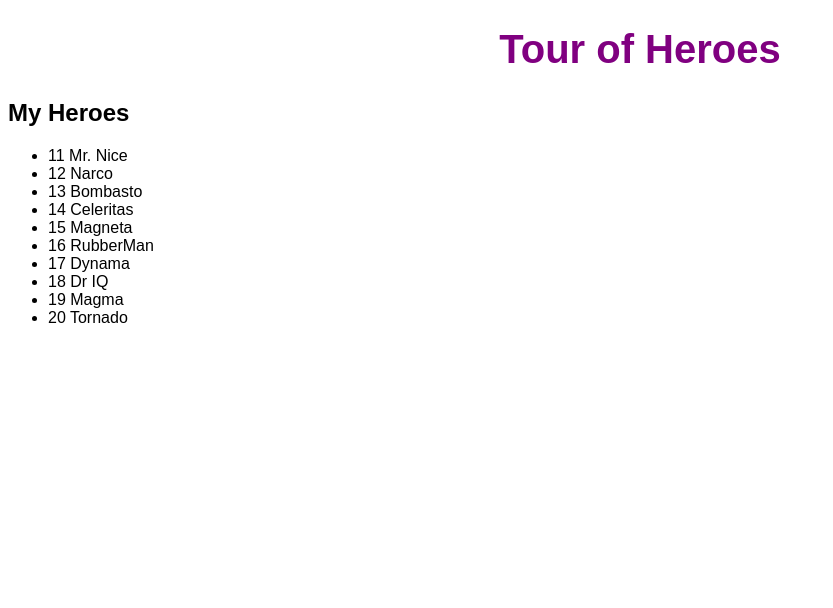
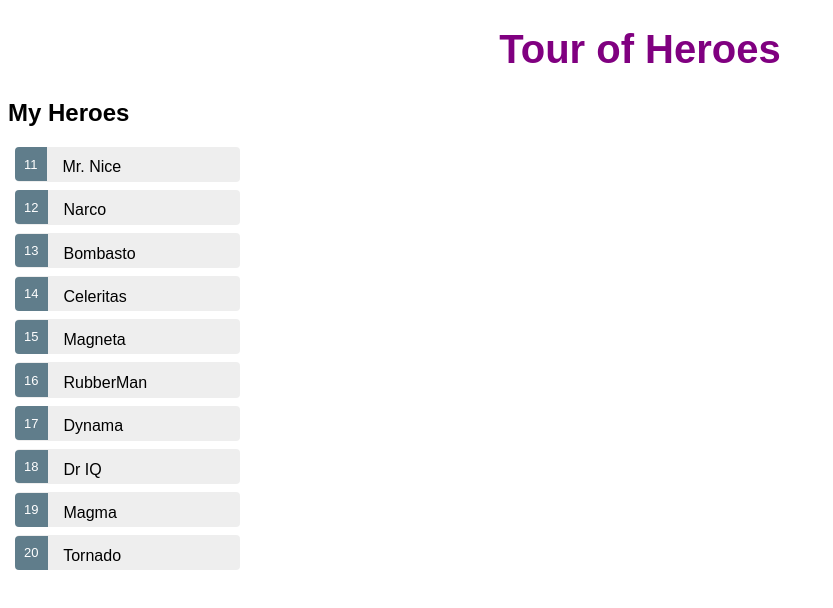
Before and after one commit to JessicaMelero/Tour-of-heroes, an Angular app: page / in a window 1280 px wide. Shown: the top 608 px of the page, without its empty margins (0-833 px from the left). Built offline with nearby package versions, Linux system fonts and the light colour scheme.

Commit message:
Change styles(miss h)

```diff
--- a/src/app/heroes/heroes.component.html
+++ b/src/app/heroes/heroes.component.html
@@ -1,5 +1,5 @@
 <h2>My Heroes</h2>
-<ul class="Heroes">
+<ul class="heroes">
   <li *ngFor="let hero of heroes" [class.selected]="hero === selectedHero" (click)="onSelect(hero)">
     <span class="badge">{{hero.id}}</span> {{hero.name}}
   </li>
```
